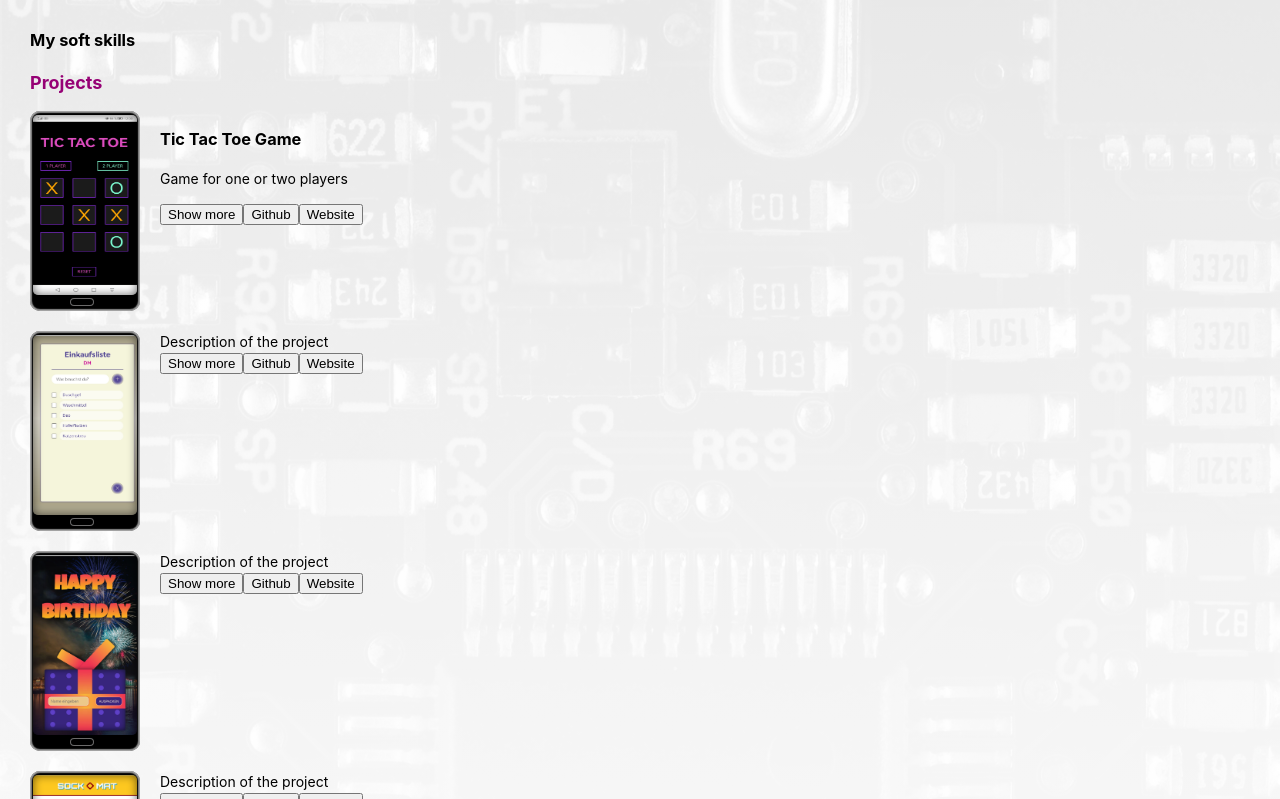
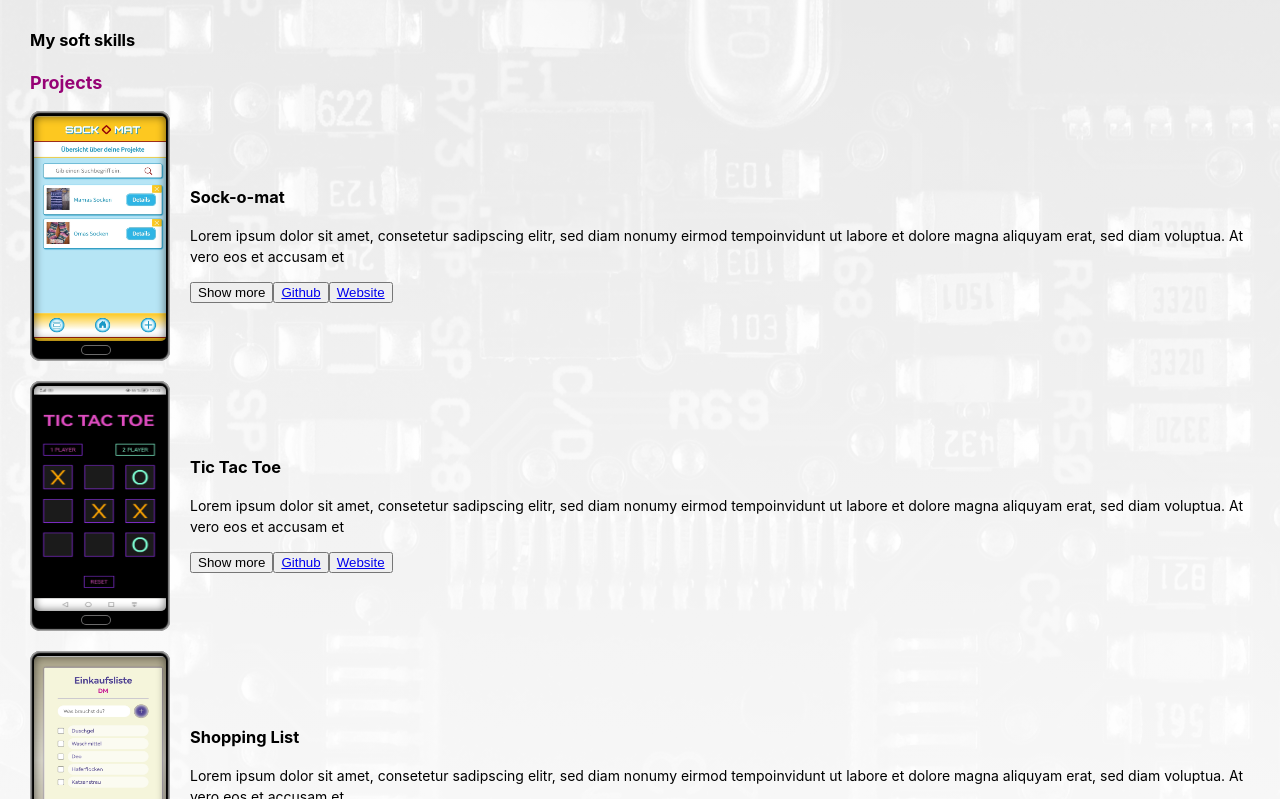
Before and after one commit to katja-roehlig/portfolio, a Vue app: page / in a window 1280 px wide. Shown: the part 721-1520 px from the top of the page. Built offline with nearby package versions, Linux system fonts and the light colour scheme.

Commit message:
feat: add pinia

```diff
--- a/package.json
+++ b/package.json
@@ -9,6 +9,7 @@
     "preview": "vite preview"
   },
   "dependencies": {
+    "pinia": "^2.0.34",
     "vue": "^3.2.47"
   },
   "devDependencies": {
--- a/src/components/Projects.vue
+++ b/src/components/Projects.vue
@@ -1,17 +1,22 @@
 <script setup lang="ts">
+import { projectStore } from "../../store/store";
 import Smartphone from "./Smartphone.vue";
 import Tablet from "./Tablet.vue";
+
+const store = projectStore();
 </script>
 <template>
   <h2>Projects</h2>
   <div class="container">
-    <Smartphone phone="url(src/assets/Tictactoe_Phone.webp)"
-      ><h3>Tic Tac Toe Game</h3>
-      <p>Game for one or two players</p></Smartphone
+    <!--  phone="url(src/assets/Tictactoe_Phone.webp)" -->
+    <Smartphone
+      :phone="item.phoneImg"
+      :github="item.github"
+      :web="item.web"
+      v-for="item in store.projects"
+      ><h3>{{ item.name }}</h3>
+      <p>{{ item.text }}</p></Smartphone
     >
-    <Smartphone phone="url(src/assets/ShoppingList_Phone.webp)" />
-    <Smartphone phone="url(src/assets/Birthday_1_1_Phone.webp)" />
-    <Smartphone phone="url(src/assets/Sockomat.webp)" />
     <Tablet />
   </div>
 </template>
--- a/src/components/Smartphone.vue
+++ b/src/components/Smartphone.vue
@@ -3,6 +3,10 @@ const props = defineProps({
   phone: {
     type: String,
   },
+  github: {
+    type: String,
+  },
+  web: { type: String },
 });
 </script>
 
@@ -19,19 +23,22 @@ const props = defineProps({
     <div class="description__container">
       <article><slot>Description of the project</slot></article>
 
-      <button>Show more</button><button>Github</button><button>Website</button>
+      <button>Show more</button
+      ><button><a :href="props.github"> Github</a></button
+      ><button><a :href="props.web">Website</a></button>
     </div>
   </div>
 </template>
 <style scoped>
 .phone__container {
   background-color: black;
-  width: 11rem;
-  height: 20rem;
+  width: 14rem;
+  height: 25rem;
   border-radius: 1rem;
   position: relative;
   box-shadow: inset 0px 0px 2px 0.5px rgba(255, 255, 255, 0.661),
     inset 0px 0px 1px 2px rgba(144, 144, 144, 0.803);
+  flex-shrink: 0;
 }
 .phone__screen {
   background-size: 100% 100%;
@@ -60,5 +67,7 @@ const props = defineProps({
   display: flex;
   flex-direction: row;
   gap: 2rem;
+  justify-content: center;
+  align-items: center;
 }
 </style>
--- a/src/main.ts
+++ b/src/main.ts
@@ -1,5 +1,6 @@
-import { createApp } from 'vue'
-import './style.css'
-import App from './App.vue'
-
-createApp(App).mount('#app')
+import { createApp } from "vue";
+import "./style.css";
+import App from "./App.vue";
+import { createPinia } from "pinia";
+const pinia = createPinia();
+createApp(App).use(pinia).mount("#app");
--- /dev/null
+++ b/store/store.ts
@@ -0,0 +1,43 @@
+import { defineStore } from "pinia";
+//import Projects from "../src/components/Projects.vue";
+type projectStructure = [
+  {
+    id: number;
+    name: string;
+    phoneImg: string;
+    text: string;
+    web: string;
+    github: string;
+  }
+];
+
+export const projectStore = defineStore("store", {
+  state: () => ({
+    projects: [
+      {
+        id: 0,
+        name: "Sock-o-mat",
+        phoneImg: "url(src/assets/Sockomat.webp)",
+        text: "Lorem ipsum dolor sit amet, consetetur sadipscing elitr, sed diam nonumy eirmod tempoinvidunt ut labore et dolore magna aliquyam erat, sed diam voluptua. At vero eos et accusam et",
+        web: "https://sockomat.netlify.app",
+        github: "https://github.com/katja-roehlig/sock-o-mat",
+      },
+      {
+        id: 1,
+        name: "Tic Tac Toe",
+        phoneImg: "url(src/assets/Tictactoe_Phone.webp)",
+        text: "Lorem ipsum dolor sit amet, consetetur sadipscing elitr, sed diam nonumy eirmod tempoinvidunt ut labore et dolore magna aliquyam erat, sed diam voluptua. At vero eos et accusam et",
+        web: "https://tictactoe-x.netlify.app",
+        github: "https://github.com/katja-roehlig/tic-tac-toe-vite",
+      },
+      {
+        id: 2,
+        name: "Shopping List",
+        phoneImg: "url(src/assets/ShoppingList_Phone.webp)",
+        text: "Lorem ipsum dolor sit amet, consetetur sadipscing elitr, sed diam nonumy eirmod tempoinvidunt ut labore et dolore magna aliquyam erat, sed diam voluptua. At vero eos et accusam et",
+        web: "https://shopping-pur.netlify.app",
+        github: "https://github.com/katja-roehlig/shopping-list",
+      },
+    ],
+  }),
+});
```
Also changed, not shown: 1 other file (tests, documents, lock files or other folders).
